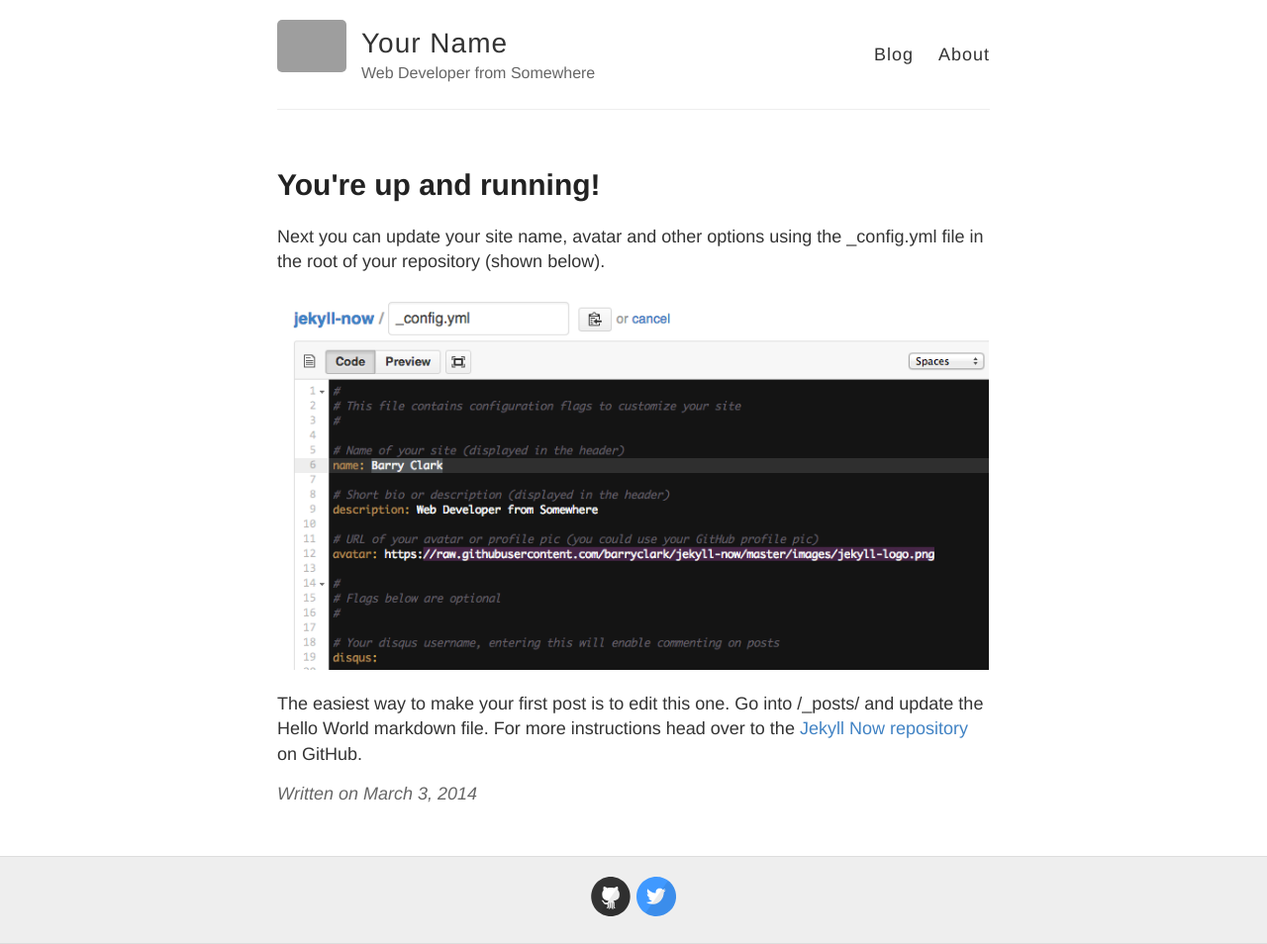
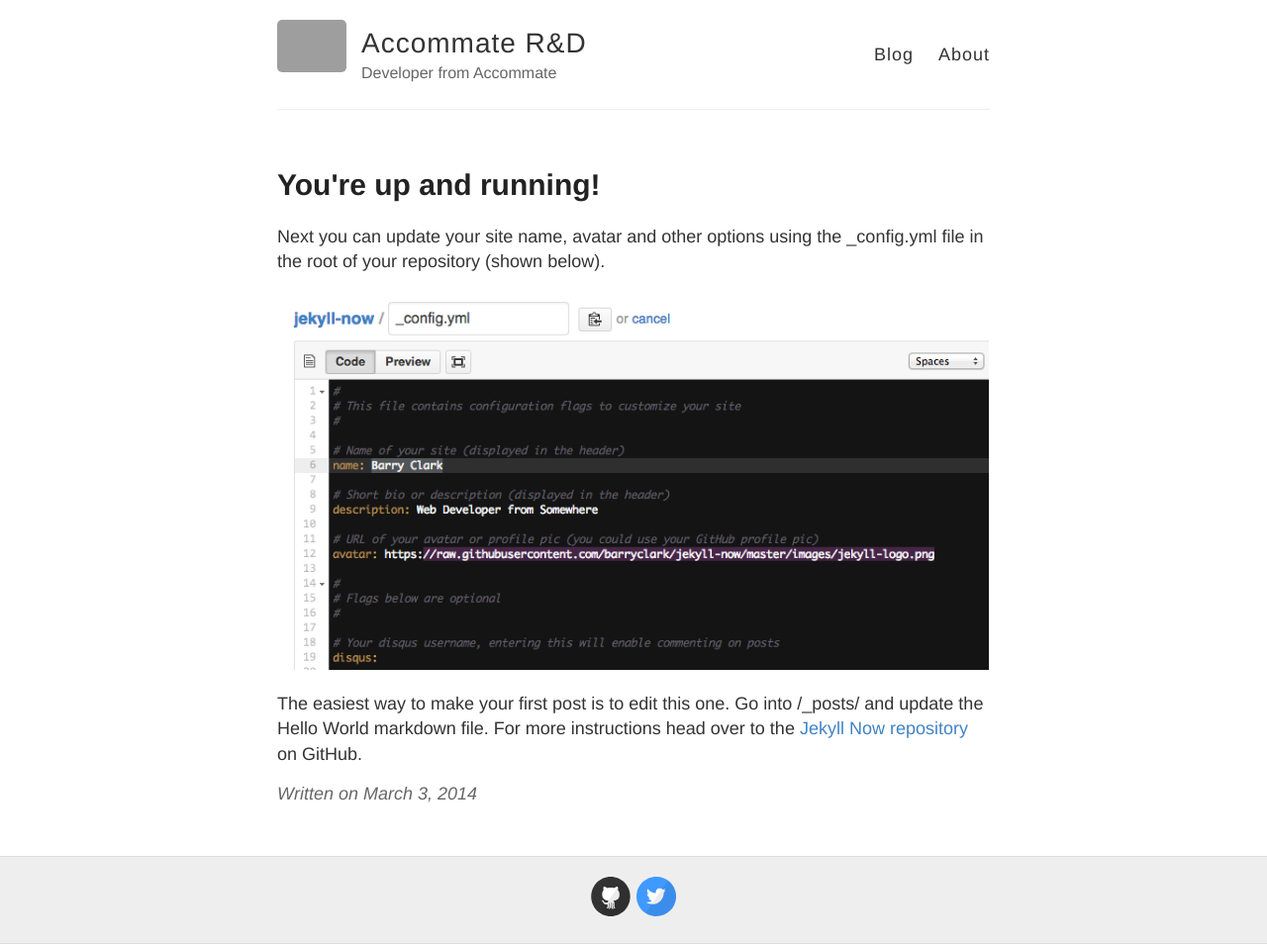
Before and after one commit to sanggi-wjg/sanggi-wjg.github.io, a Jekyll site: the page built from _posts/2014-3-3-Hello-World.md, in a window 1280 px wide. Shown: the whole page at 99% size. Built offline with Jekyll 4.4.1, drawn with Linux system fonts in a browser that asks for light colours; grey boxes are pictures that could not be loaded.

Commit message:
Update _config.yml

```diff
--- a/_config.yml
+++ b/_config.yml
@@ -3,10 +3,10 @@
 #
 
 # Name of your site (displayed in the header)
-name: Your Name
+name: Accommate R&D
 
 # Short bio or description (displayed in the header)
-description: Web Developer from Somewhere
+description: Developer from Accommate
 
 # URL of your avatar or profile pic (you could use your GitHub profile pic)
 avatar: https://raw.githubusercontent.com/barryclark/jekyll-now/master/images/jekyll-logo.png
```
